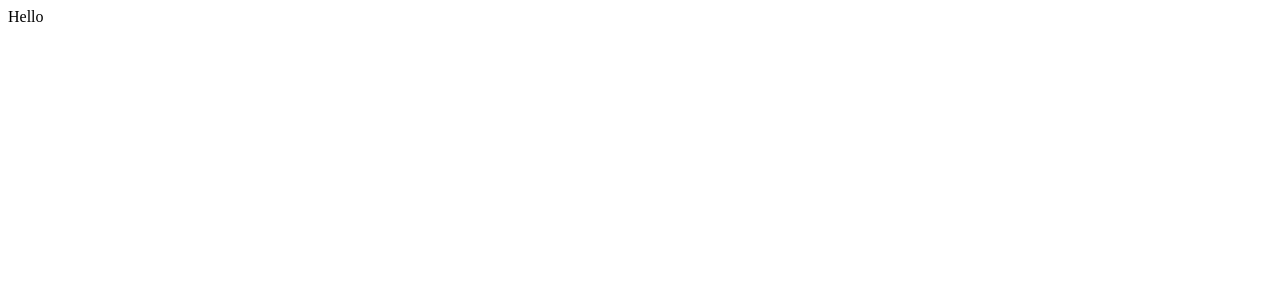
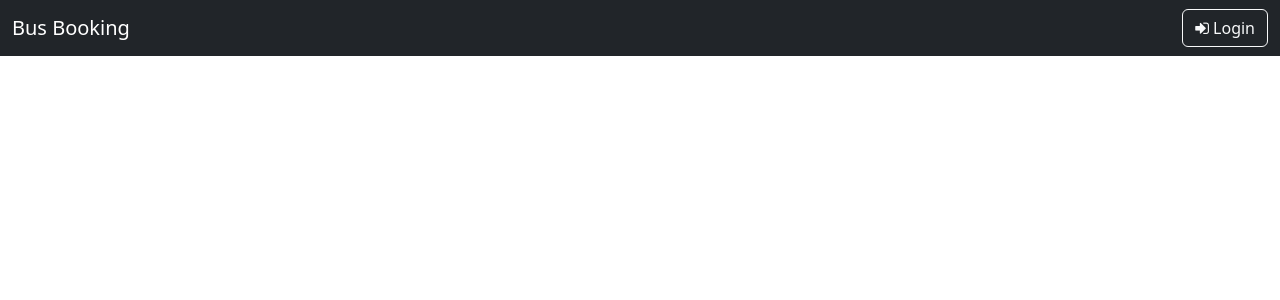
Before and after one commit to shree1206/angular-app, an Angular app: page / in a window 1280 px wide. Shown: the top 300 px of the page. Built offline with nearby package versions, Linux system fonts and the light colour scheme.

Commit message:
add navbar

```diff
--- a/angular.json
+++ b/angular.json
@@ -27,9 +27,13 @@
               }
             ],
             "styles": [
+              "node_modules/bootstrap/dist/css/bootstrap.min.css",
+              "node_modules/font-awesome/css/font-awesome.min.css",
               "src/styles.css"
             ],
-            "scripts": []
+            "scripts": [
+              "node_modules/bootstrap/dist/js/bootstrap.bundle.min.js"
+            ]
           },
           "configurations": {
             "production": {
--- a/package.json
+++ b/package.json
@@ -17,6 +17,8 @@
     "@angular/platform-browser": "^19.2.0",
     "@angular/platform-browser-dynamic": "^19.2.0",
     "@angular/router": "^19.2.0",
+    "bootstrap": "^5.3.7",
+    "font-awesome": "^4.7.0",
     "rxjs": "~7.8.0",
     "tslib": "^2.3.0",
     "zone.js": "~0.15.0"
--- a/src/app/app.component.html
+++ b/src/app/app.component.html
@@ -1,3 +1,2 @@
-Hello
-
+<app-navbar></app-navbar>
 <router-outlet />
--- a/src/app/app.component.ts
+++ b/src/app/app.component.ts
@@ -1,9 +1,10 @@
 import { Component } from '@angular/core';
 import { RouterOutlet } from '@angular/router';
+import { NavbarComponent } from './pages/navbar/navbar.component';
 
 @Component({
   selector: 'app-root',
-  imports: [RouterOutlet],
+  imports: [RouterOutlet, NavbarComponent],
   templateUrl: './app.component.html',
   styleUrl: './app.component.css'
 })
--- /dev/null
+++ b/src/app/pages/navbar/navbar.component.html
@@ -0,0 +1,17 @@
+<nav class="navbar navbar-expand-lg navbar-dark bg-dark">
+    <div class="container-fluid">
+        <a class="navbar-brand" href="#">Bus Booking</a>
+        <button class="navbar-toggler" type="button" data-bs-toggle="collapse" data-bs-target="#navbarContent"
+            aria-controls="navbarContent" aria-expanded="false" aria-label="Toggle navigation">
+            <span class="navbar-toggler-icon"></span>
+        </button>
+
+        <div class="collapse navbar-collapse" id="navbarContent">
+            <div class="ms-auto">
+                <button class="btn btn-outline-light" type="button">
+                    <i class="fa fa-sign-in"></i> Login
+                </button>
+            </div>
+        </div>
+    </div>
+</nav>
```
Also changed, not shown: src/app/pages/navbar/navbar.component.ts (added, +11 -0 lines), src/app/pages/navbar/navbar.component.css (added), 2 other files (tests, documents, lock files or other folders).
